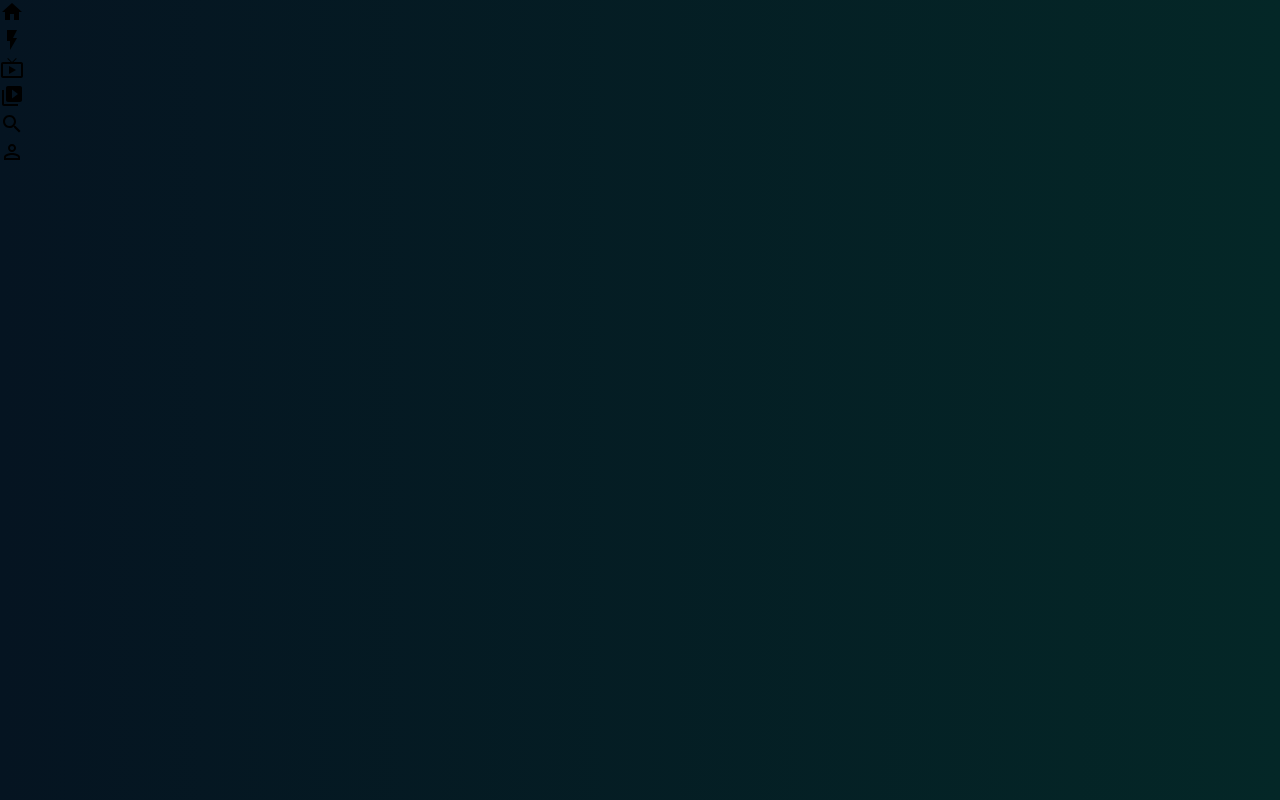
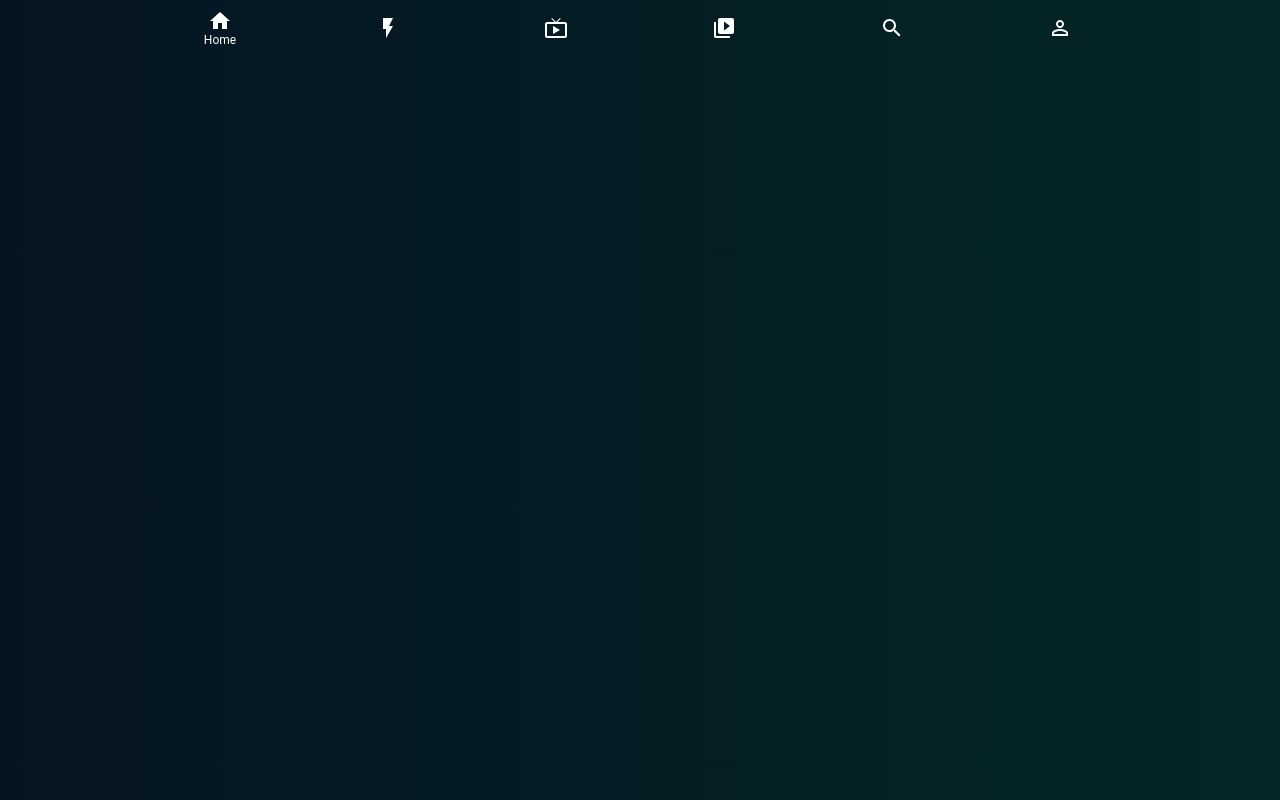
Before and after one commit to GEVIS1/react-js-application, a React (Create React App) app: page / in a window 1280 px wide. Built offline with nearby package versions, Linux system fonts and the light colour scheme.

Commit message:
refactor(header): use styled components
replaced divs with Container component and used styled components to make components transparent

```diff
--- a/src/components/Header/Header.tsx
+++ b/src/components/Header/Header.tsx
@@ -1,36 +1,106 @@
 /**
- * The header component renders six icon components from material-ui/icons and sits at the top of the page
+ * The header component renders six icon components from material-ui/icons and sits at the top of the page.
+ * In the header component I have decided to use styled components for the styling of everything.
  */
 
 import {
-  FlashOn,
-  Home,
-  LiveTv,
-  PersonOutline,
-  Search,
-  VideoLibrary,
+  FlashOn as FlashOnOrig,
+  Home as HomeOrig,
+  LiveTv as LiveTvOrig,
+  PersonOutline as PersonOutlineOrig,
+  Search as SearchOrig,
+  VideoLibrary as VideoLibraryOrig,
 } from '@mui/icons-material';
+import {
+  BottomNavigation as BottomNavigationOrig,
+  BottomNavigationAction as BottomNavigationActionOrig,
+  Container as ContainerOrig,
+  styled,
+} from '@mui/material';
 
-const Header: React.FC = () =>
-  <div className="wrapper">
-    <div className="icon home" data="H O M E">
-      <Home />
-    </div>
-    <div className="icon flash-on" data="T R E N D I N G">
-      <FlashOn />
-    </div>
-    <div className="icon live-tv" data="V E R I F I E D">
-      <LiveTv />
-    </div>
-    <div className="icon video-library" data="A C C O U N T">
-      <VideoLibrary />
-    </div>
-    <div className="icon search" data="S E A R C H">
-      <Search />
-    </div>
-    <div className="icon person-outline" data="C O L L E C T I O N S">
-      <PersonOutline />
-    </div>
-  </div>
-;
+/**
+ * Style the background colour of the container
+ */
+const Container = styled(ContainerOrig)({
+  backgroundColor: 'transparent',
+});
+
+/**
+ * Style the background colour of the bottomnavigationaction and the colour of the label text
+ */
+const BottomNavigationAction = styled(BottomNavigationActionOrig)({
+  backgroundColor: 'transparent',
+  '& .MuiBottomNavigationAction-label': {
+    color: 'white',
+  },
+});
+
+/**
+ * Style the background colour of the bottomnavigation and the colour of the label text
+ */
+const BottomNavigation = styled(BottomNavigationOrig)({
+  backgroundColor: 'transparent',
+});
+
+/**
+ * Style all icons to be white
+ */
+const [Home, FlashOn, LiveTv, VideoLibrary, Search, PersonOutline] =
+  Object.values([
+    HomeOrig,
+    FlashOnOrig,
+    LiveTvOrig,
+    VideoLibraryOrig,
+    SearchOrig,
+    PersonOutlineOrig,
+  ]).map((value) =>
+    styled(value)({
+      color: 'white',
+    })
+  );
+
+const Header: React.FC = () => {
+  return (
+    <Container color="transparent">
+      <BottomNavigation>
+        <BottomNavigationAction
+          disableRipple
+          showLabel={true}
+          label="Home"
+          icon={<Home />}
+        />
+        <BottomNavigationAction
+          disableRipple
+          showLabel={false}
+          label="Trending"
+          icon={<FlashOn />}
+        />
+        <BottomNavigationAction
+          disableRipple
+          showLabel={false}
+          label="Verified"
+          icon={<LiveTv />}
+        />
+        <BottomNavigationAction
+          disableRipple
+          showLabel={false}
+          label="Account"
+          icon={<VideoLibrary />}
+        />
+        <BottomNavigationAction
+          disableRipple
+          showLabel={false}
+          label="Search"
+          icon={<Search />}
+        />
+        <BottomNavigationAction
+          disableRipple
+          showLabel={false}
+          label="Collections"
+          icon={<PersonOutline />}
+        />
+      </BottomNavigation>
+    </Container>
+  );
+};
 export default Header;
```
